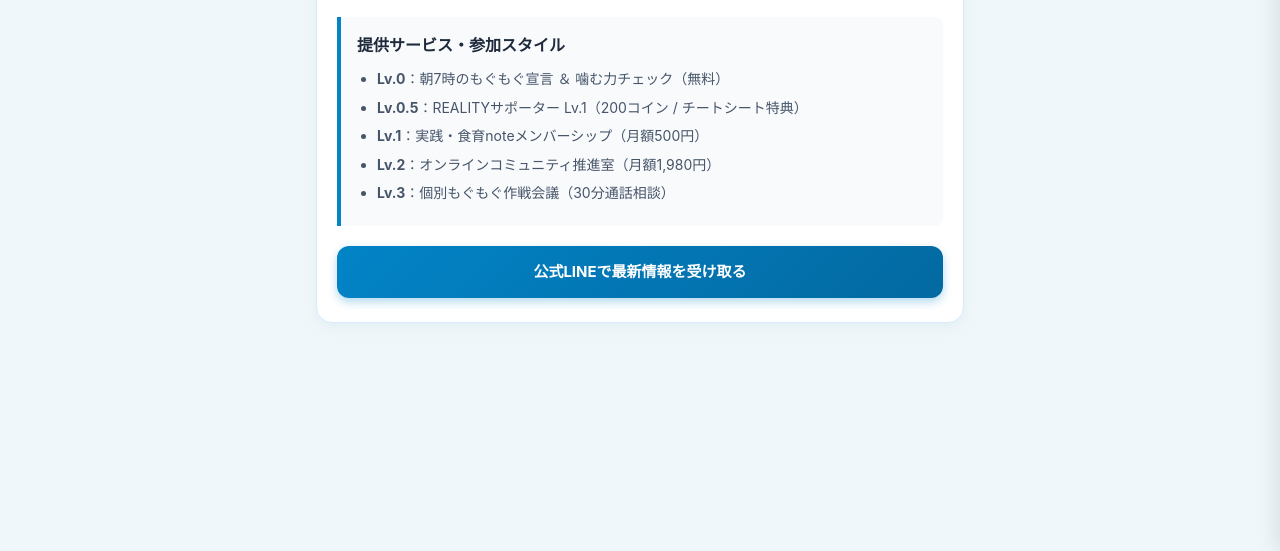
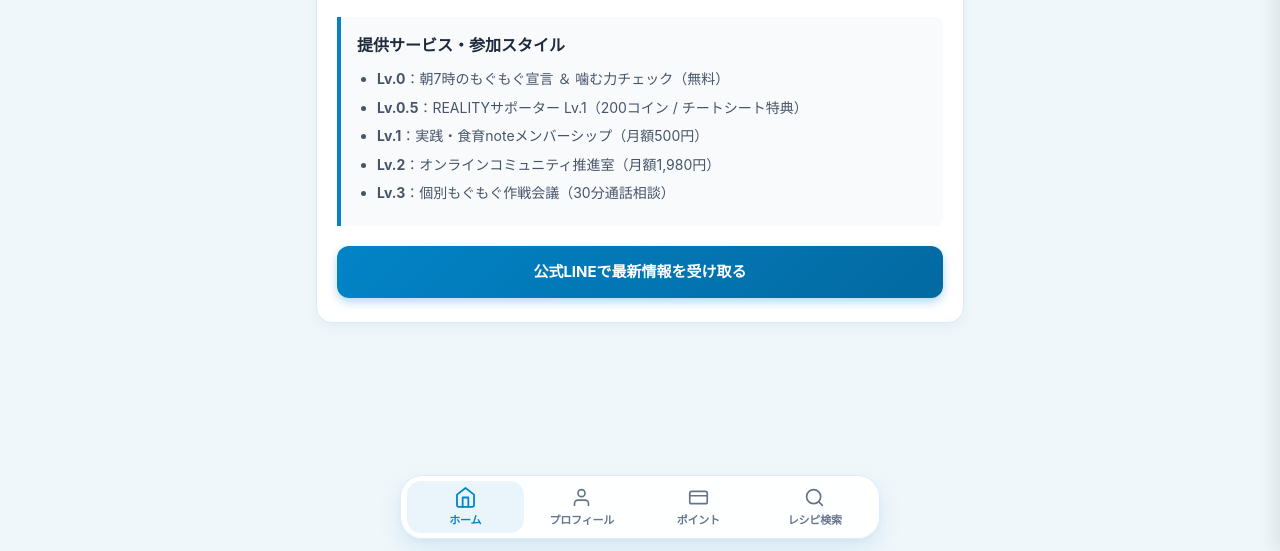
Before and after one commit to hrnnrhr0711-alt/kenko, a plain HTML site: page index.html in a window 1280 px wide. Shown: the part 249-800 px from the top of the page. Drawn offline with Linux system fonts and the light colour scheme.

Commit message:
index.html を更新

```diff
--- a/index.html
+++ b/index.html
@@ -13,6 +13,7 @@
       --accent-blue: #0284c7;        /* 清潔感のあるスカイブルー */
       --brand-dark: #0f172a;
       --nav-height: 64px;
+      --bottom-nav-height: 64px;
     }
 
     * {
@@ -27,6 +28,8 @@
       color: var(--text-main);
       line-height: 1.6;
       -webkit-font-smoothing: antialiased;
+      /* 下部ナビゲーションが重ならないよう安全余白を確保 */
+      padding-bottom: calc(var(--bottom-nav-height) + env(safe-area-inset-bottom, 16px) + 24px);
     }
 
     /* 固定ヘッダー */
@@ -188,7 +191,7 @@
     .container {
       max-width: 680px;
       margin: 0 auto;
-      padding: 28px 16px 60px;
+      padding: 28px 16px 20px;
     }
     .hero-card {
       background: var(--card-bg);
@@ -256,27 +259,111 @@
       opacity: 0.95;
       transform: translateY(-1px);
     }
+
+    /* --- 下部固定ナビゲーションバー --- */
+    .floating-bottom-nav {
+      position: fixed;
+      bottom: calc(12px + env(safe-area-inset-bottom, 0px));
+      left: 50%;
+      transform: translateX(-50%);
+      width: calc(100% - 24px);
+      max-width: 480px;
+      height: var(--bottom-nav-height);
+      background: rgba(255, 255, 255, 0.92);
+      backdrop-filter: blur(14px);
+      -webkit-backdrop-filter: blur(14px);
+      border: 1px solid rgba(219, 234, 254, 0.9);
+      border-radius: 22px;
+      box-shadow: 0 10px 25px rgba(2, 132, 199, 0.12), 0 2px 6px rgba(0, 0, 0, 0.04);
+      display: flex;
+      align-items: center;
+      justify-content: space-around;
+      padding: 4px 6px;
+      z-index: 150;
+    }
+
+    .nav-tab-btn {
+      flex: 1;
+      display: flex;
+      flex-direction: column;
+      align-items: center;
+      justify-content: center;
+      gap: 3px;
+      background: none;
+      border: none;
+      cursor: pointer;
+      padding: 6px 2px;
+      border-radius: 14px;
+      color: #64748b;
+      font-size: 11px;
+      font-weight: 600;
+      letter-spacing: -0.2px;
+      transition: all 0.2s ease;
+      -webkit-tap-highlight-color: transparent;
+    }
+
+    .nav-tab-btn svg {
+      width: 21px;
+      height: 21px;
+      stroke: currentColor;
+      stroke-width: 1.9;
+      fill: none;
+      transition: transform 0.2s ease, stroke 0.2s ease;
+    }
+
+    .nav-tab-btn.active {
+      color: #0284c7;
+      background: rgba(2, 132, 199, 0.08);
+    }
+
+    .nav-tab-btn.active svg {
+      transform: scale(1.08);
+    }
+
+    /* 準備中トースト通知 */
+    .toast-notice {
+      position: fixed;
+      top: 24px;
+      left: 50%;
+      transform: translate(-50%, -20px);
+      background: rgba(15, 23, 42, 0.92);
+      backdrop-filter: blur(8px);
+      -webkit-backdrop-filter: blur(8px);
+      color: #ffffff;
+      padding: 10px 22px;
+      border-radius: 999px;
+      font-size: 13px;
+      font-weight: 600;
+      box-shadow: 0 8px 24px rgba(0, 0, 0, 0.18);
+      opacity: 0;
+      pointer-events: none;
+      transition: all 0.3s cubic-bezier(0.16, 1, 0.3, 1);
+      z-index: 300;
+      display: flex;
+      align-items: center;
+      gap: 6px;
+    }
+
+    .toast-notice.show {
+      opacity: 1;
+      transform: translate(-50%, 0);
+    }
   </style>
 </head>
 <body id="top">
 
   <!-- 固定ヘッダー -->
   <header class="site-header">
-    <!-- 左上：オリジナル「ひらの」ロゴ（ホームへジャンプ） -->
     <a href="#top" class="logo-link" title="ホームへ戻る">
       <svg class="logo-svg" viewBox="0 0 160 48" xmlns="http://www.w3.org/2000/svg">
-        <!-- 背景アクセント：やさしい水色のサークル -->
         <circle cx="24" cy="24" r="20" fill="#e0f2fe"/>
-        <!-- 象徴シンボル：葉っぱ（食育）× 咀嚼カーブ -->
         <path d="M14 28 C14 18, 26 14, 33 16 C33 26, 22 34, 14 28 Z" fill="#0284c7" opacity="0.85"/>
         <path d="M18 25 C23 23, 27 19, 29 16" stroke="#ffffff" stroke-width="1.8" stroke-linecap="round"/>
-        <!-- 「ひらの」のオリジナルロゴタイポグラフィ -->
         <text x="52" y="32" font-family="'Hiragino Kaku Gothic ProN', 'Yu Gothic', sans-serif" font-weight="800" font-size="24" fill="#0f172a" letter-spacing="2">ひらの</text>
         <circle cx="140" cy="18" r="3" fill="#38bdf8"/>
       </svg>
     </a>
 
-    <!-- 右側：SNSアイコン ＋ メニュー -->
     <div class="header-actions">
       <!-- X (Twitter) -->
       <a href="https://x.com/hrnnrhr0711" target="_blank" rel="noopener noreferrer" class="sns-btn" title="公式X（@hrnnrhr0711）">
@@ -308,7 +395,7 @@
     </div>
   </header>
 
-  <!-- スライドイン ドロワーメニュー（仮設定） -->
+  <!-- スライドイン ドロワーメニュー -->
   <div class="drawer-overlay" id="drawerOverlay"></div>
   <div class="drawer-menu" id="drawerMenu">
     <button class="drawer-close" id="drawerClose">&times;</button>
@@ -316,7 +403,7 @@
       <li class="drawer-nav-item"><a href="#top" class="menu-link">ホーム</a></li>
       <li class="drawer-nav-item"><a href="#about" class="menu-link">人類みなけんこう化計画とは</a></li>
       <li class="drawer-nav-item"><a href="#services" class="menu-link">参加プラン・サービス一覧</a></li>
-      <li class="drawer-nav-item"><a href="#profile" class="menu-link">管理栄養士 ひらの 紹介</a></li>
+      <li class="drawer-nav-item"><a href="#profile" class="menu-link" onclick="showPreparingNotice('プロフィール')">管理栄養士 ひらの 紹介</a></li>
       <li class="drawer-nav-item"><a href="https://note.com" target="_blank" rel="noopener noreferrer">公式note</a></li>
       <li class="drawer-nav-item"><a href="https://page.line.me/vxr3853t" target="_blank" rel="noopener noreferrer">公式LINE（無料相談・お便り）</a></li>
     </ul>
@@ -350,8 +437,53 @@
     </div>
   </main>
 
-  <!-- メニュー開閉用 JavaScript -->
+  <!-- フローティング下部ナビゲーションバー -->
+  <nav class="floating-bottom-nav" aria-label="下部ナビゲーション">
+    <!-- ホーム -->
+    <button type="button" class="nav-tab-btn active" id="btnNavHome" onclick="handleBottomNav('home', this)">
+      <svg viewBox="0 0 24 24" stroke-linecap="round" stroke-linejoin="round">
+        <path d="M3 9l9-7 9 7v11a2 2 0 0 1-2 2H5a2 2 0 0 1-2-2z"></path>
+        <polyline points="9 22 9 12 15 12 15 22"></polyline>
+      </svg>
+      <span>ホーム</span>
+    </button>
+
+    <!-- プロフィール（準備中） -->
+    <button type="button" class="nav-tab-btn" onclick="handleBottomNav('profile', this)">
+      <svg viewBox="0 0 24 24" stroke-linecap="round" stroke-linejoin="round">
+        <path d="M20 21v-2a4 4 0 0 0-4-4H8a4 4 0 0 0-4 4v2"></path>
+        <circle cx="12" cy="7" r="4"></circle>
+      </svg>
+      <span>プロフィール</span>
+    </button>
+
+    <!-- ポイントカード（準備中） -->
+    <button type="button" class="nav-tab-btn" onclick="handleBottomNav('points', this)">
+      <svg viewBox="0 0 24 24" stroke-linecap="round" stroke-linejoin="round">
+        <rect x="2" y="5" width="20" height="14" rx="2"></rect>
+        <line x1="2" y1="10" x2="22" y2="10"></line>
+      </svg>
+      <span>ポイント</span>
+    </button>
+
+    <!-- レシピ検索（準備中） -->
+    <button type="button" class="nav-tab-btn" onclick="handleBottomNav('recipe', this)">
+      <svg viewBox="0 0 24 24" stroke-linecap="round" stroke-linejoin="round">
+        <circle cx="11" cy="11" r="8"></circle>
+        <line x1="21" y1="21" x2="16.65" y2="16.65"></line>
+      </svg>
+      <span>レシピ検索</span>
+    </button>
+  </nav>
+
+  <!-- 準備中トースト通知 -->
+  <div id="toastNotice" class="toast-notice">
+    <span>🚧 このページは現在準備中です</span>
+  </div>
+
+  <!-- スクリプト -->
   <script>
+    // ドロワーメニュー制御
     const menuBtn = document.getElementById('menuBtn');
     const drawerClose = document.getElementById('drawerClose');
     const drawerOverlay = document.getElementById('drawerOverlay');
@@ -377,6 +509,35 @@
     menuLinks.forEach(link => {
       link.addEventListener('click', closeMenu);
     });
+
+    // 下部ナビゲーション ＆ トースト通知制御
+    let toastTimer = null;
+
+    function showPreparingNotice(pageName) {
+      const toast = document.getElementById('toastNotice');
+      toast.querySelector('span').textContent = `🚧 「${pageName}」は現在準備中です`;
+      toast.classList.add('show');
+
+      if (toastTimer) clearTimeout(toastTimer);
+      toastTimer = setTimeout(() => {
+        toast.classList.remove('show');
+      }, 2000);
+    }
+
+    function handleBottomNav(type, el) {
+      if (type === 'home') {
+        document.querySelectorAll('.nav-tab-btn').forEach(b => b.classList.remove('active'));
+        el.classList.add('active');
+        window.scrollTo({ top: 0, behavior: 'smooth' });
+      } else {
+        const names = {
+          profile: 'プロフィール',
+          points: 'ポイントカード',
+          recipe: 'レシピ検索'
+        };
+        showPreparingNotice(names[type] || 'ページ');
+      }
+    }
   </script>
 </body>
 </html>
```
